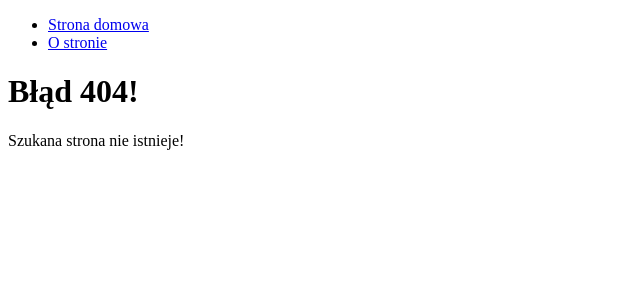
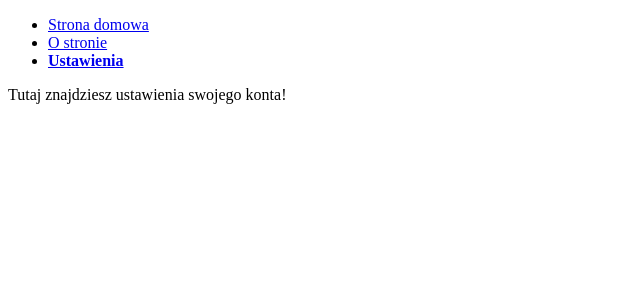
Before and after one commit to maciek-mod/react-router-online-training, a React (Create React App) app: page /settings in a window 1280 px wide. Before the commit this address had no page. Shown: the top 300 px of the page, without its empty margins (0-640 px from the left). Built offline with nearby package versions, Linux system fonts and the light colour scheme.

Commit message:
inializations

```diff
--- a/src/App.js
+++ b/src/App.js
@@ -7,6 +7,7 @@ import {
 } from 'react-router-dom';
 
 import Events from './events/Events';
+import Settings from './settings/Settings';
 import NotFound from './not-found/NotFound';
 
 const App = () => {
@@ -20,12 +21,16 @@ const App = () => {
           <li>
             <NavLink to="/about" activeStyle={{ fontWeight: 'bold' }}>O stronie</NavLink>
           </li>
+          <li>
+            <NavLink to="/settings" activeStyle={{ fontWeight: 'bold' }}>Ustawienia</NavLink>
+          </li>
         </ul>
 
         <Switch>
           <Route exact path="/" component={Events} />
           <Route path="/details" component={Events} />
           <Route path="/about" render={() => <p>Ta super strona zawiera super wydarzenia z branży IT!</p>} />
+          <Route path="/settings" component={Settings} />
           <Route component={NotFound} />
         </Switch>
       </div>
--- /dev/null
+++ b/src/settings/Settings.js
@@ -0,0 +1,7 @@
+import React from 'react';
+
+const Settings = (props) => {
+  return <p>Tutaj znajdziesz ustawienia swojego konta!</p>;
+}
+
+export default Settings;
```
